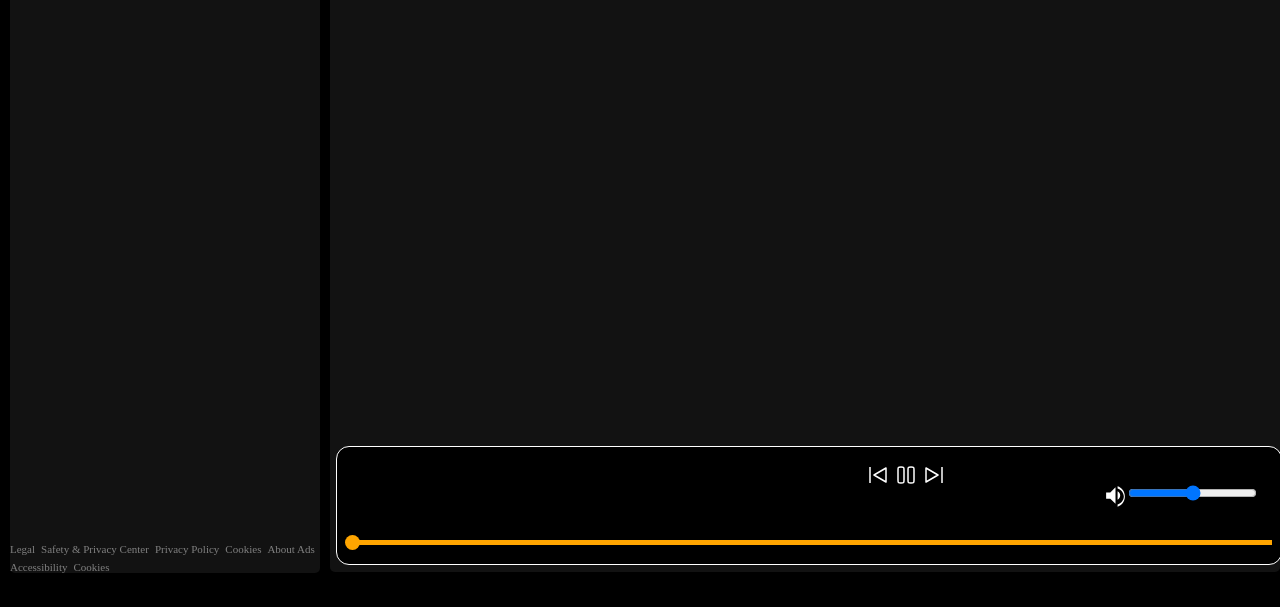
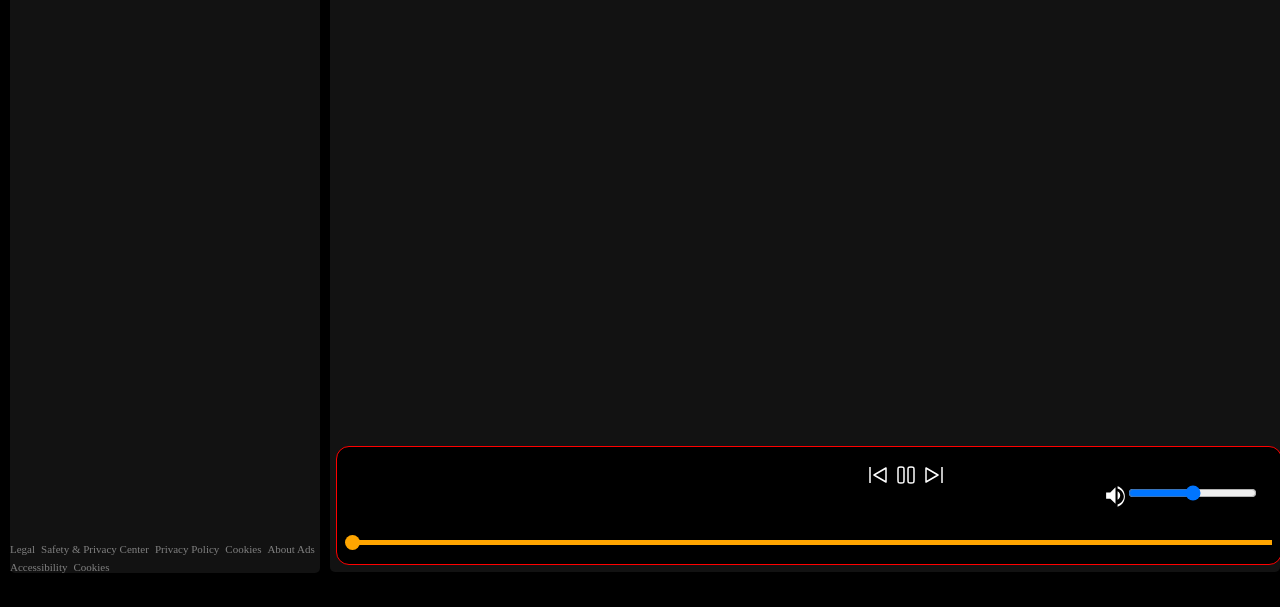
Before and after one commit to sheladiyakishan/spotify, a plain HTML site: page index.html in a window 1280 px wide. Shown: the part 193-800 px from the top of the page. Drawn offline with Linux system fonts and the light colour scheme; no server answers.

Commit message:
Update style.css

```diff
--- a/css/style.css
+++ b/css/style.css
@@ -232,7 +232,7 @@ body {
     margin: 25px 6px;
     z-index: 1;
     height: 85px;
-    border: 1px solid;
+    border: 1px solid red;
     z-index: 1;
     min-height: 40px;
 }
```
